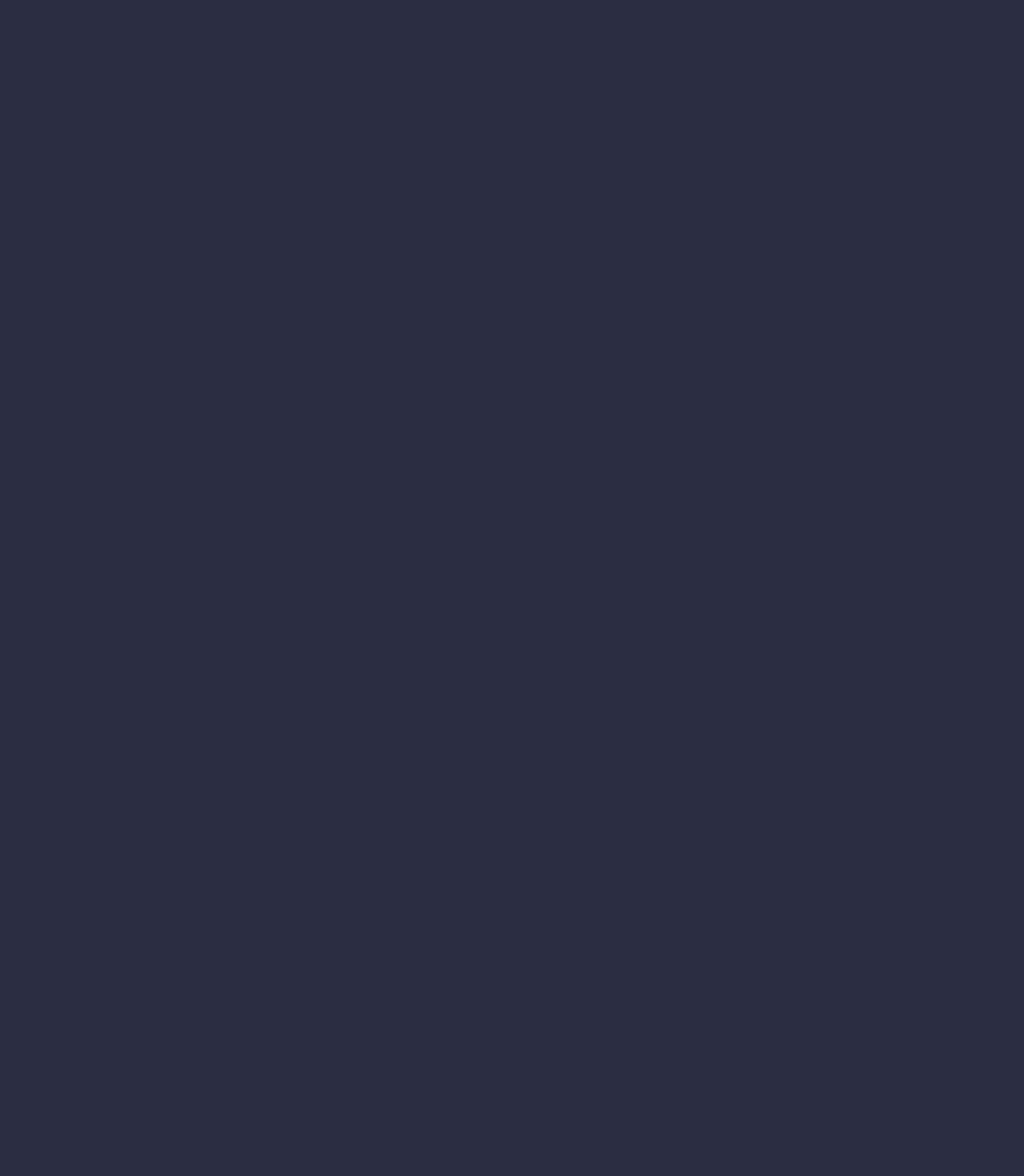
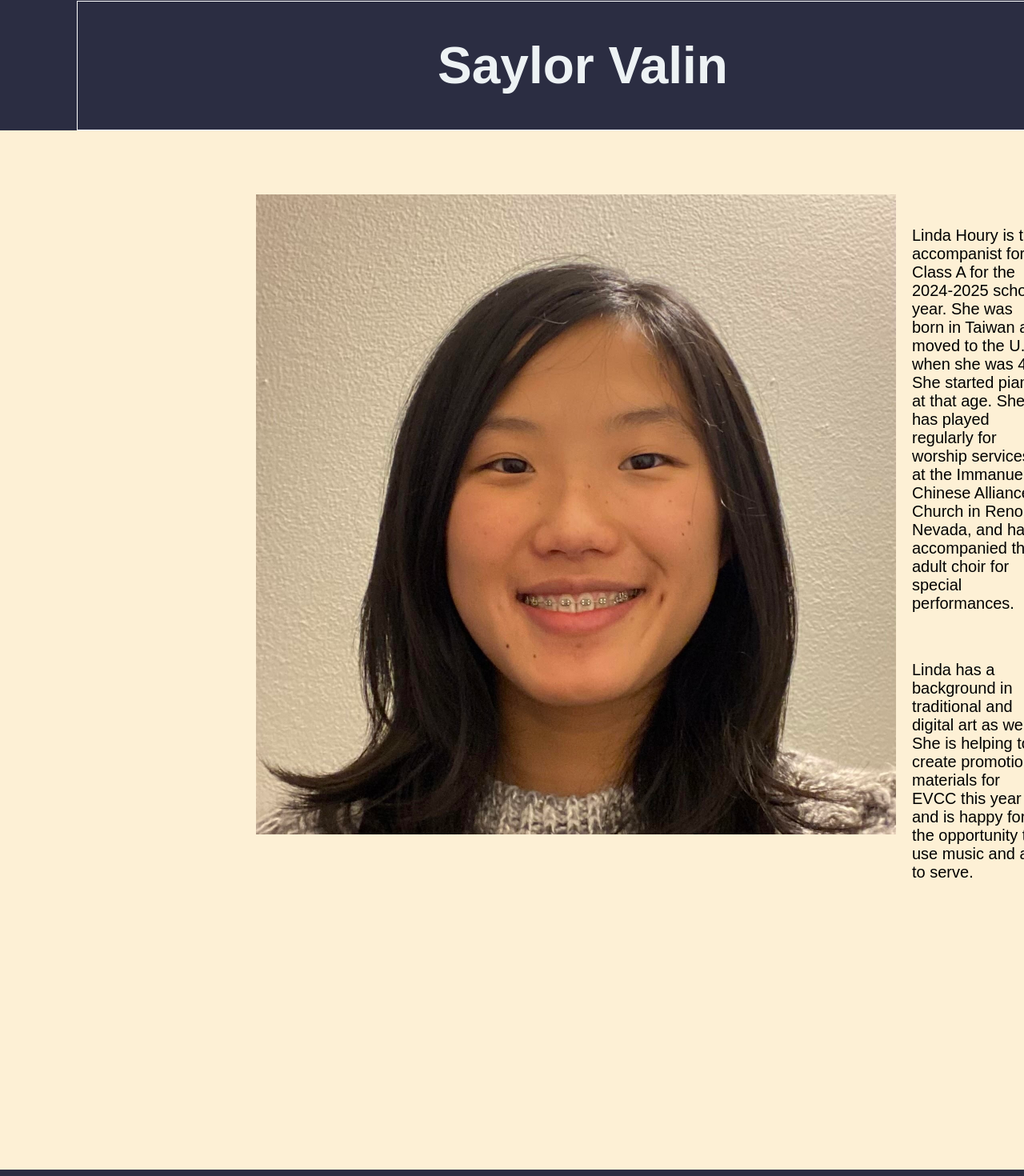
Before and after one commit to Scott-Dolphin/evcc-prototype, a React (Vite) app in the folder evcc-page/: page /staff/saylor_valin in a window 1280 px wide. Before the commit this address had no page. Shown: the part 261-1731 px from the top of the page at 80% size. Before the commit the page ends 800 px from the top, so only its background shows below. Built offline with nearby package versions, Linux system fonts and the light colour scheme.

Commit message:
added few pages, need assets

```diff
--- a/evcc-page/src/routes/classes.jsx
+++ b/evcc-page/src/routes/classes.jsx
@@ -10,7 +10,7 @@ export default function Classes() {
             <div class="Main-content">
 
                 <Class_card class_name="A Class" description="Pulvinar elementum integer enim neque volutpat.
-                 Amet facilisis magna etiam tempor orci eu lobortis."/>
+                 Amet facilisis magna etiam tempor orci eu lobortis." instructor="Saylor Valin" accompianist="Linda Houry"/>
 
                 <Class_card class_name="B Class" description="Pulvinar elementum integer enim neque volutpat.
                  Amet facilisis magna etiam tempor orci eu lobortis." instructor="Heidi Kuo" accompianist="Tsai-Hsun Ko" />
@@ -19,7 +19,7 @@ export default function Classes() {
                  Amet facilisis magna etiam tempor orci eu lobortis." instructor="Hsun Hsun" accompianist="May Fang" />
 
                 <Class_card class_name="Parent Choir" description="Pulvinar elementum integer enim neque volutpat.
-                 Amet facilisis magna etiam tempor orci eu lobortis." instructor="Instructor" accompianist="Rebecca Yang" />
+                 Amet facilisis magna etiam tempor orci eu lobortis." instructor="Esther Fong" accompianist="Rebecca Yang" />
             </div>
             <Footer />
         </>
--- /dev/null
+++ b/evcc-page/src/routes/staff/esther_fong.jsx
@@ -0,0 +1,28 @@
+
+import Navbar from '../../components/navbar'
+import Footer from '../../components/footer'
+
+
+export default function Esther() {
+    return (
+        <>
+            <Navbar page_name="Esther Fong" />
+            <div class="Main-content">
+                <p>
+                Ms. Fong is a Volunteer condoctor of the EVCC Parent choir.
+                She grew up in Taiwan and started playing Piano at the age of
+                six. She was a student of the world-renowned condoctor - Helen
+                Quach. She was a piano instructor at Yamaha music center in
+                Taiwan for 4 years when she was in college. She had taken
+                piano performance in San Francisco Conservatory, and also
+                received a master's degree in computer science in USF. She is a
+                retired math teacher and educational consultant from the state
+                of N.J. She had been a music directof of youth orchestra and
+                youth choir for 15 years. Currently, she is a member of
+                Mountainside Master Chorale in Clairmont.
+                </p>
+            </div>
+            <Footer />
+        </>
+    )
+}
--- a/evcc-page/src/routes/staff/heidi_kuo.jsx
+++ b/evcc-page/src/routes/staff/heidi_kuo.jsx
@@ -8,7 +8,18 @@ export default function Heidi() {
         <>
             <Navbar page_name="Heidi Kuo" />
             <div class="Main-content">
-
+                <p>
+                Heidi Kuo was born and raised in Taiwan. She moved to the US with her family
+                during her high school years. She is fluent in Mandarin and English. After
+                graduating with a Bachelor's Degree in Vocal Performance from Azusa Pacific
+                University in 2006, she taught choir with EVCC for three years. She resigned
+                from the teaching position after giving birth to her first child and stayed
+                home, before moving on to homeschooling both her children, she continued to
+                be active in teaching music to children in the homeschooling community as well
+                as in her church. She is excited to come back to EVCC to teach choir again
+                and is looking forward not only teaching children vocal skills but also
+                inspiring the next generation to love music and singing.
+                </p>
             </div>
             <Footer />
         </>
--- /dev/null
+++ b/evcc-page/src/routes/staff/linda_houry.jsx
@@ -0,0 +1,34 @@
+import Navbar from '../../components/navbar'
+import Footer from '../../components/footer'
+import Rebecca_Yang from '../../components/images/people/Rebecca_Yang.jpg'
+
+export default function Linda() {
+    return (
+        <>
+            <Navbar page_name="Linda Houry" />
+            <div class="Main-content">
+                <div className="Staff-article">
+                    <div className="Staff-img">
+                        <img src={Rebecca_Yang} />
+                    </div>
+                    <div className="Staff-text">
+                        <p>
+                        Linda Houry is the accompanist for Class A for the 2024-2025
+                        school year. She was born in Taiwan and moved to the U.S. when
+                        she was 4. She started piano at that age. She has played
+                        regularly for worship services at the Immanuel Chinese Alliance
+                        Church in Reno, Nevada, and has accompanied their adult choir for
+                        special performances.
+                        </p>
+                        <p>
+                        Linda has a background in traditional and digital art as well. She
+                        is helping to create promotional materials for EVCC this year and
+                        is happy for the opportunity to use music and art to serve.
+                        </p>
+                    </div>
+                </div>
+            </div>
+            <Footer />
+        </>
+    )
+}
--- a/evcc-page/src/routes/staff/rebecca_yang.jsx
+++ b/evcc-page/src/routes/staff/rebecca_yang.jsx
@@ -1,12 +1,28 @@
 import Navbar from '../../components/navbar'
 import Footer from '../../components/footer'
+import Rebecca_Yang from '../../components/images/people/Rebecca_Yang.jpg'
 
 export default function Rebecca() {
     return (
         <>
             <Navbar page_name="Rebecca Yang" />
             <div class="Main-content">
-
+                <div className="Staff-article">
+                    <div className="Staff-img">
+                        <img src={Rebecca_Yang} />
+                    </div>
+                    <div className="Staff-text">
+                        <p>
+                            Rebecca Yang is a freshman at Orange County School of the Arts,
+                            and has had a passion for music since she was young. At the age of
+                            seven, she began learning the piano and has performed as a soloist,
+                            pianist in a worship team, and as a volunteer. She has also accompanied
+                            choirs, solo singers, and various instrumentalists. She feels very
+                            honored to accompany the East Valley Parent's Choir, serving the
+                            community and dedicating her efforts to share music.
+                        </p>
+                    </div>
+                </div>
             </div>
             <Footer />
         </>
--- /dev/null
+++ b/evcc-page/src/routes/staff/saylor_valin.jsx
@@ -0,0 +1,34 @@
+import Navbar from '../../components/navbar'
+import Footer from '../../components/footer'
+import Rebecca_Yang from '../../components/images/people/Rebecca_Yang.jpg'
+
+export default function Saylor() {
+    return (
+        <>
+            <Navbar page_name="Saylor Valin" />
+            <div class="Main-content">
+                <div className="Staff-article">
+                    <div className="Staff-img">
+                        <img src={Rebecca_Yang} />
+                    </div>
+                    <div className="Staff-text">
+                        <p>
+                        Linda Houry is the accompanist for Class A for the 2024-2025
+                        school year. She was born in Taiwan and moved to the U.S. when
+                        she was 4. She started piano at that age. She has played
+                        regularly for worship services at the Immanuel Chinese Alliance
+                        Church in Reno, Nevada, and has accompanied their adult choir for
+                        special performances.
+                        </p>
+                        <p>
+                        Linda has a background in traditional and digital art as well. She
+                        is helping to create promotional materials for EVCC this year and
+                        is happy for the opportunity to use music and art to serve.
+                        </p>
+                    </div>
+                </div>
+            </div>
+            <Footer />
+        </>
+    )
+}
```
Also changed, not shown: evcc-page/src/main.jsx (+15 -0 lines).
